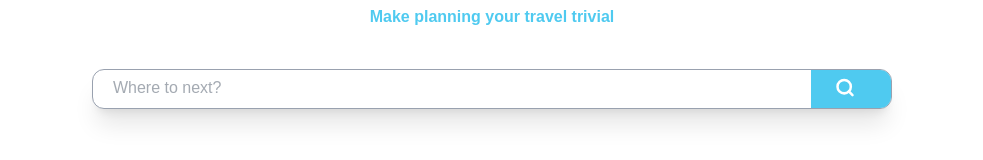
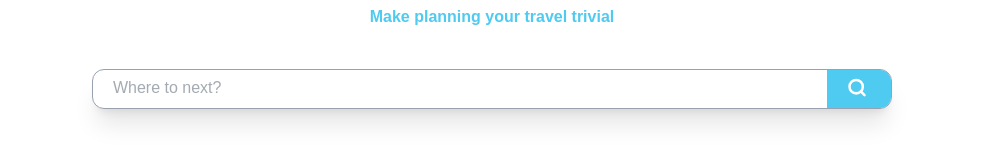
Before and after one commit to Rosnaky/trvl, a Next.js app in the folder website/: page /home in a window 1280 px wide. Shown: the part 191-351 px from the top of the page, without its empty margins (148-1131 px from the left). Built offline with nearby package versions, Linux system fonts and the light colour scheme.

Commit message:
fix search button

```diff
--- a/website/src/app/home/page.jsx
+++ b/website/src/app/home/page.jsx
@@ -130,9 +130,9 @@ export default function Home() {
           <div className="ml-auto mr-auto w-1/1 max-w-200 justify-center">
             <div className="overflow-hidden flex-row relative min-h-10 rounded-xl bg-white items-center border-1 border-gray-400 shadow-xl ring-black-800">
               <input onBlur={(e) => {setTimeout(function(){setAutoCompVis(false)}, 300)}} onFocus={(e) => {setAutoCompVis(true); autocomplete(searchText)}} value={searchText} onChange={(e) => {setAutoCompVis(true); autocomplete(e.target.value);}} placeholder={"Where to next?"} className="border-0 text-gray-600 outline-0 mt-1.5 absolute left-1/40 right-3/20"></input>
-              <Link href="/build/step0" className="group absolute bg-theme-blue left-9/10 right-0 top-0 bottom-0 hover:cursor-pointer h-1/1">
+              <Link href="/build/step0" className="group absolute bg-theme-blue w-16 flex justify-center pr-1 right-0 top-0 bottom-0 hover:cursor-pointer h-1/1">
                 <div className="absolute left-0 right-full group-hover:right-0 h-1/1 bg-foreground transition-right duration-500 ease-in-out"></div>
-                <Image width="20" height="20" stroke="white" src={"/search.svg"} alt="" className="absolute left-3/10 right-1/5 group-hover:scale-110 transition h-3/5 mt-1.5"/>
+                <Image width="20" height="20" stroke="white" src={"/search.svg"} alt="" className="group-hover:scale-110 transition h-3/5 mt-1.5"/>
               </Link>
             </div>
             <div id="autocomplete_container" className={`z-5 overflow-hidden text-gray-400 absolute bg-white w-1/1 max-w-200 rounded-xl border-1 border-gray-300 shadow-xl ring-black-800 ${autoCompVis ? "visible" : "invisible"}`}>
```
Also changed, not shown: website/src/app/build/step3/page.js (+2 -7 lines).
